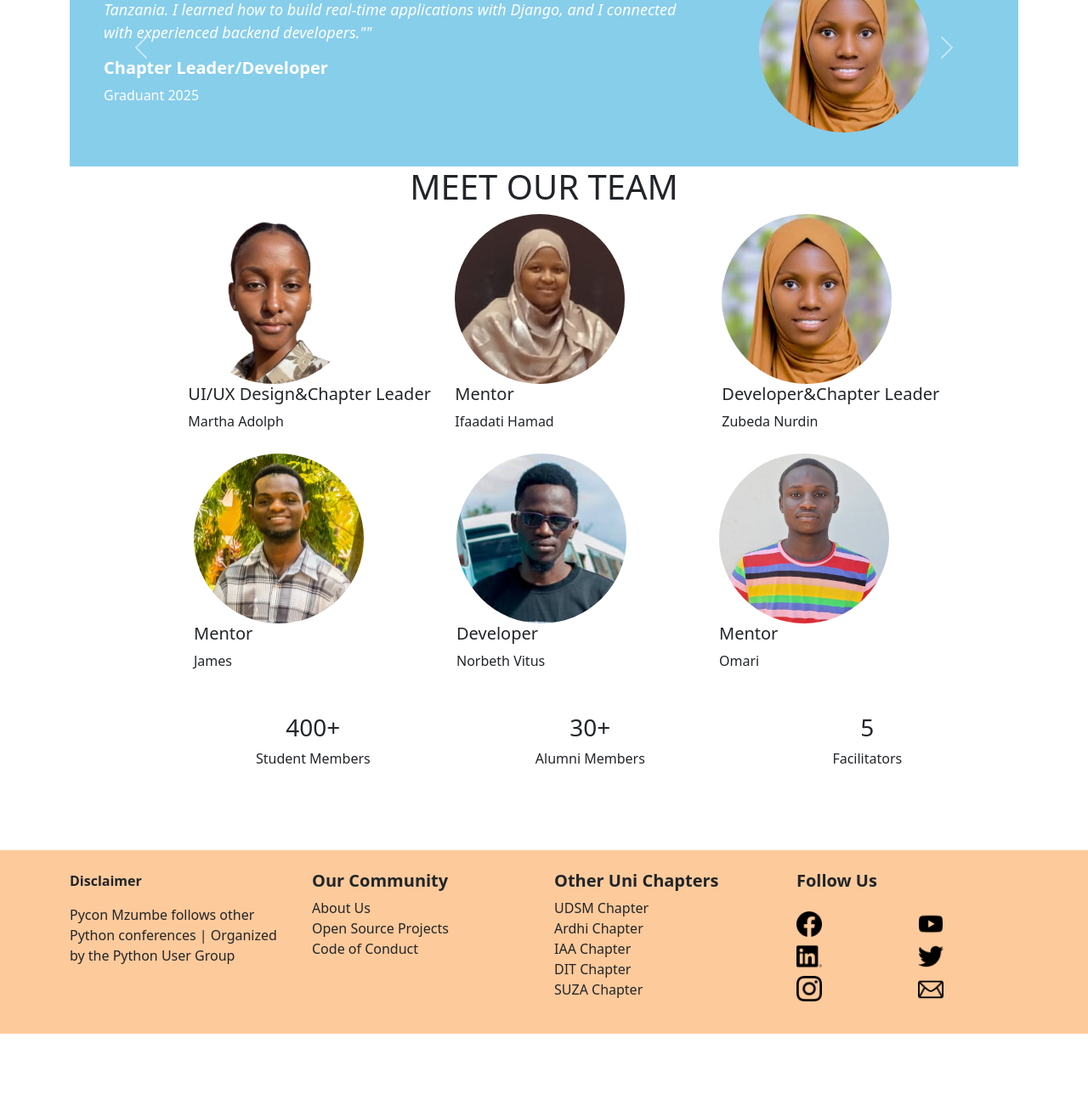
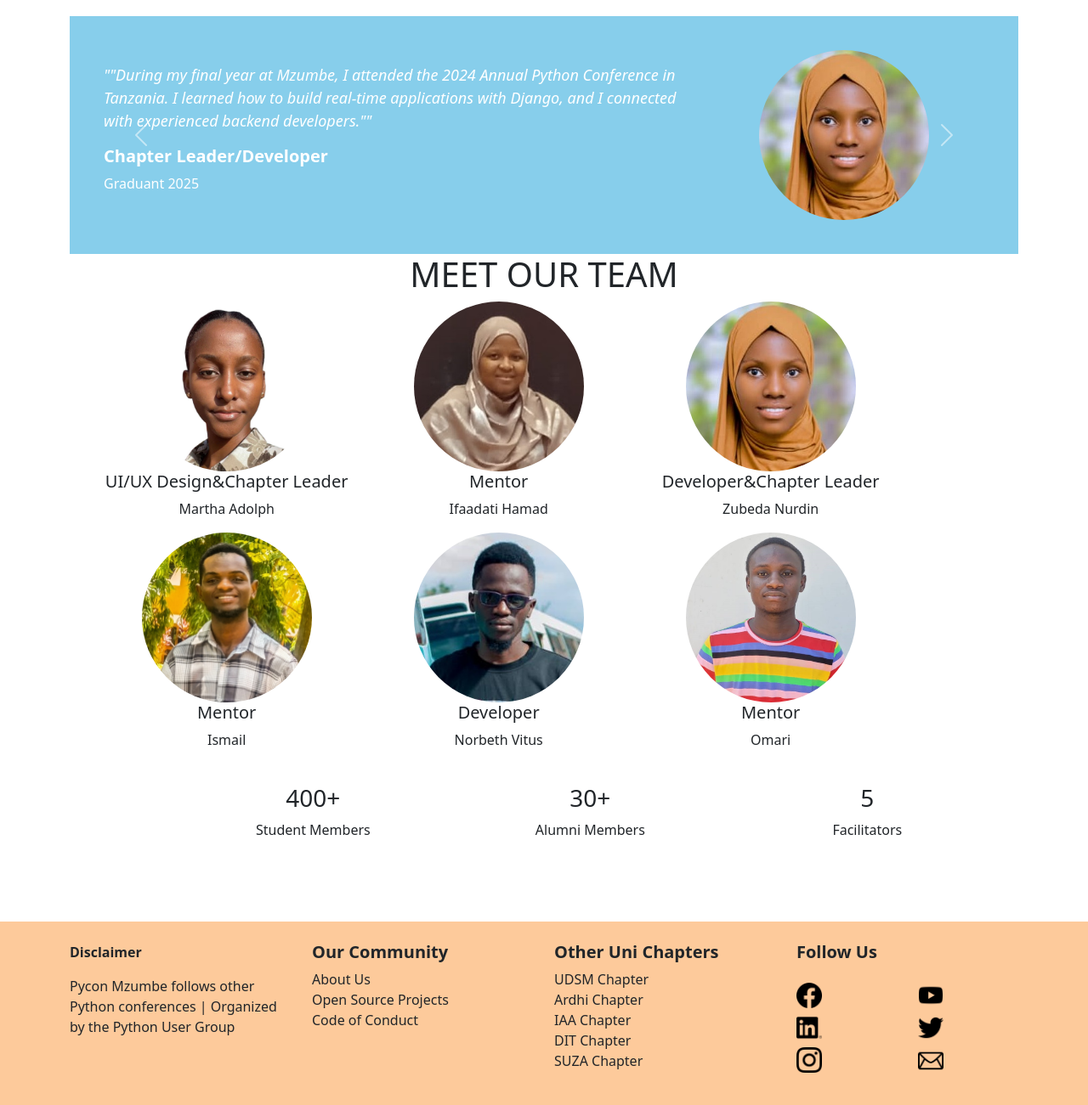
Before and after one commit to misszuuh/pyconmzumbe, a Django app: page / in a window 1280 px wide. Shown: the part 1693-2994 px from the top of the page at 85% size. Before the commit the page ends 2910 px from the top, so only its background shows below. Run offline with Django 5.2, Linux system fonts and the light colour scheme; parts of the project's set-up code (start-up, migrations or seed data) failed here and were passed over; some libraries are stand-ins or nearby versions.

Commit message:
Update index.html

```diff
--- a/templates/index.html
+++ b/templates/index.html
@@ -50,8 +50,9 @@
 
   .swiper-slide img {
     max-width: 100%;
-    height: 100%;
+    height: 50%;
     border-radius: 2px;
+
   }
 
   .testimonial {
@@ -217,37 +218,33 @@
 
     </div>
   </div>
-  <div class="container">
-  <div class="row"style="padding:10px;margin:0px;border:">
-    <div class="row">
+  <div class="card p-4 mt-5 w-100" style="border: none;">
 
 
-      <div class="col-2 col-sm-2">
-        <img src="{% static 'mzumbepycon/images/LOGO MZUMBE_042618.png'%}" style="width:100%; "> </div>
-      <div class="col-2">
-        <img src="{% static 'mzumbepycon/images/pyconlogo.png'%}" style="width:100%; ">
+<div class="container my-4">
+  <div class="row justify-content-center align-items-center text-center">
+    <div class="col-lg-2 col-md-4 col-6 mb-3">
+      <img src="{% static 'mzumbepycon/images/mzumbelogo.png' %}" class="img-fluid" alt="Sponsor 1 Logo">
+    </div>
+    <div class="col-lg-2 col-md-4 col-6 mb-3">
+      <img src="{% static 'mzumbepycon/images/locopycon.jpg' %}" class="img-fluid" alt="Sponsor 2 Logo">
+    </div>
+    <div class="col-lg-2 col-md-4 col-6 mb-3">
+      <img src="{% static 'mzumbepycon/images/djangologo.png' %}" class="img-fluid" alt="Sponsor 3 Logo">
+    </div>
+    <div class="col-lg-2 col-md-4 col-6 mb-3">
+      <img src="{% static 'mzumbepycon/images/bnrylogo.png' %}" class="img-fluid" alt="Sponsor 4 Logo">
+    </div>
+    <div class="col-lg-2 col-md-4 col-6 mb-3">
+      <img src="{% static 'mzumbepycon/images/subcode.png' %}" class="img-fluid" alt="Sponsor 5 Logo">
+    </div>
+    <div class="col-lg-2 col-md-4 col-6 mb-3">
+      <img src="{% static 'mzumbepycon/images/irabulogo.svg' %}" class="img-fluid" alt="Sponsor 6 Logo">
+    </div>
+  </div>
+</div>
+</div>
 
-
-    </div>
-    <div class="col-2">
-      <img src="{% static 'mzumbepycon/images/djangologo.png'%}" style="width:100%;margin-top:10px; ">
-
-    </div>
-  <div class="col-2">
-    <img src="{% static 'mzumbepycon/images/bnrylogo.png'%}" style="width:100%; margin-top:25px;">
-
-
-</div>
-<div class="col-2">
-  <img src="{% static 'mzumbepycon/images/subcode.png'%}" style="width:100%; margin-top:25px; ">
-</div>
-<div class="col-2">
-  <img src="{% static 'mzumbepycon/images/irabulogo.svg'%}" style="width:100%; ">
-
-
-
-</div>
-  </div>
 
 
 
@@ -261,7 +258,7 @@
 
 
   </div>
-  <br><br>
+
   <div class="row"style="padding:0px;">
 
 
@@ -359,7 +356,7 @@
 </div>
 <script>
   var swiper = new Swiper(".mySwiper", {
-    spaceBetween: 30,
+    spaceBetween: 5,
     slidesPerView: 2,
     effect: "coverflow",
     grabCursor: true,
@@ -517,29 +514,29 @@
 
 
 <h1 class="text-center dispaly-3 customer heading">MEET OUR TEAM</h1>
-<div class="row"style="padding:0px;margin:0px;background-color:">
-  <div class="row">
-    <div class="col-2">
+<div class="container-fluid p-0">
+<div class="row justify-content-center"style="padding:0px;margin:0px;background-color:">
+
+    <div class="col-md-1 col-sm-3">
     </div>
 
-    <div class="col-3 ">
+    <div class="col-md-3 col-sm-6 text-center ">
       <img src="{% static 'mzumbepycon/images/Martha.jpg'%}" alt="Profile Image" class="profile-img1">
       <h5>UI/UX Design&Chapter Leader</h5>
       <p>Martha Adolph</p>
   </div>
-  <div class="col-3 ">
+  <div class="col-md-3 col-sm-6 text-center ">
     <img src="{% static 'mzumbepycon/images/iffah.jpg'%}" alt="Profile Image" class="profile-img1">
     <h5>Mentor</h5>
     <p>Ifaadati Hamad</p>
 </div>
-<div class="col-3 ">
+<div class="col-md-3 col-sm-6 text-center ">
   <img src="{% static 'mzumbepycon/images/Zubeda.jpeg'%}" alt="Profile Image" class="profile-img1">
   <h5>Developer&Chapter Leader</h5>
   <p>Zubeda Nurdin</p>
 </div>
-
-
-
+<div class="col-md-2 col-sm-3">
+</div>
 
 
 
@@ -548,28 +545,28 @@
 
 </div>
 
-<div class="row"style="padding:10px;margin:0px;background-color:">
-  <div class="row">
-    <div class="col-2">
+<div class="container-fluid p-0">
+  <div class="row justify-content-center"style="padding:0px;margin:0px;background-color:">
+
+    <div class="col-md-1 col-sm-3">
     </div>
-
-    <div class="col-3 ">
+    <div class="col-md-3 col-sm-6 text-center ">
       <img src="{% static 'mzumbepycon/images/Picsart_25-02-25_12-46-31-070.jpg'%}" alt="Profile Image" class="profile-img1">
       <h5>Mentor</h5>
-      <p>James</p>
+      <p>Ismail</p>
   </div>
-  <div class="col-3 ">
+  <div class="col-md-3 col-sm-6 text-center ">
     <img src="{% static 'mzumbepycon/images/mine.jpg'%}" alt="Profile Image" class="profile-img1">
     <h5>Developer</h5>
     <p>Norbeth Vitus</p>
 </div>
-<div class="col-3 ">
+<div class="col-md-3 col-sm-6 text-center ">
   <img src="{% static 'mzumbepycon/images/Ommy.jpg'%}" alt="Profile Image" class="profile-img1">
   <h5>Mentor</h5>
   <p>Omari</p>
 </div>
-
-
+<div class="col-md-2 col-sm-3">
+</div>
 
 
 
```
